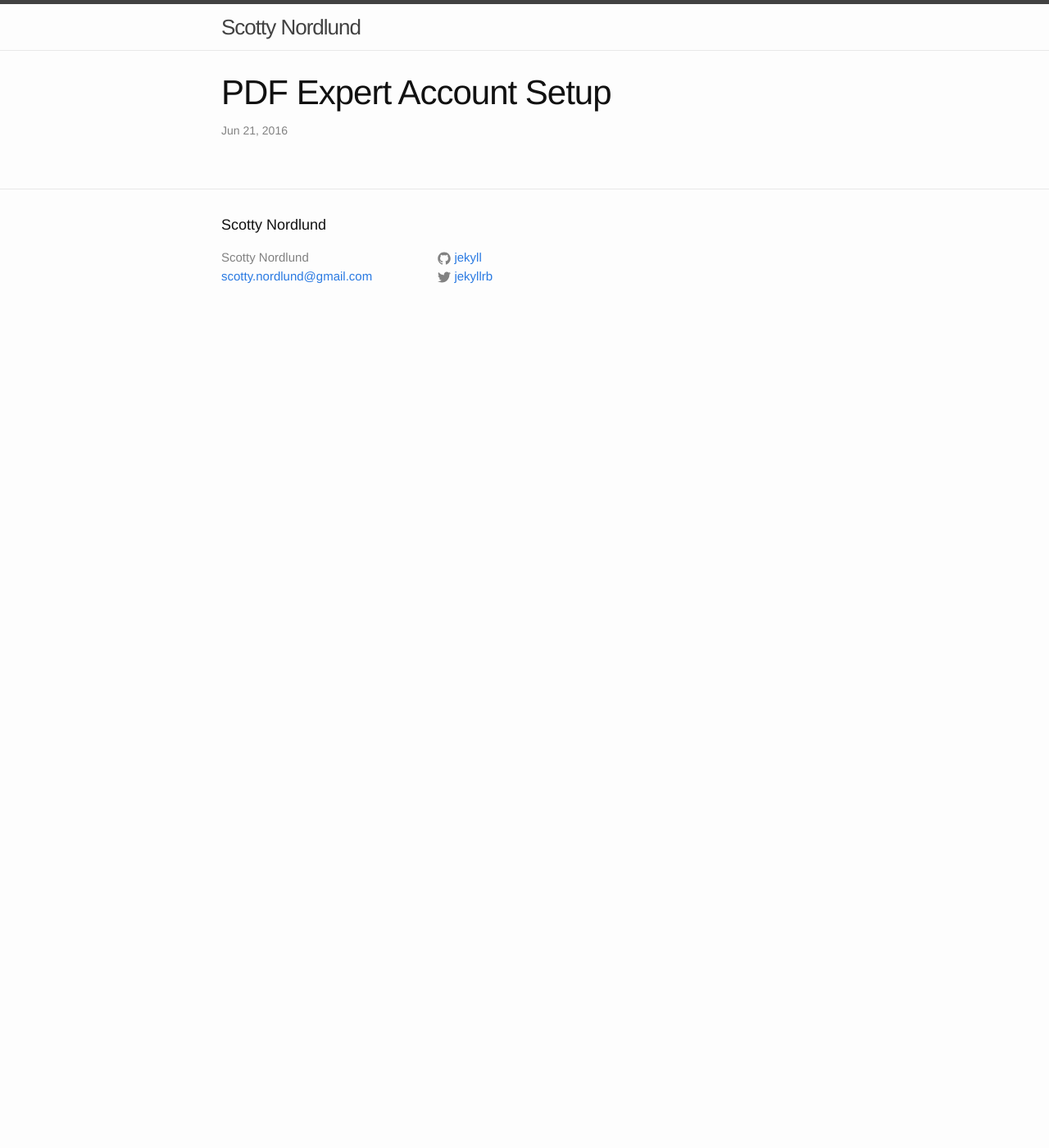
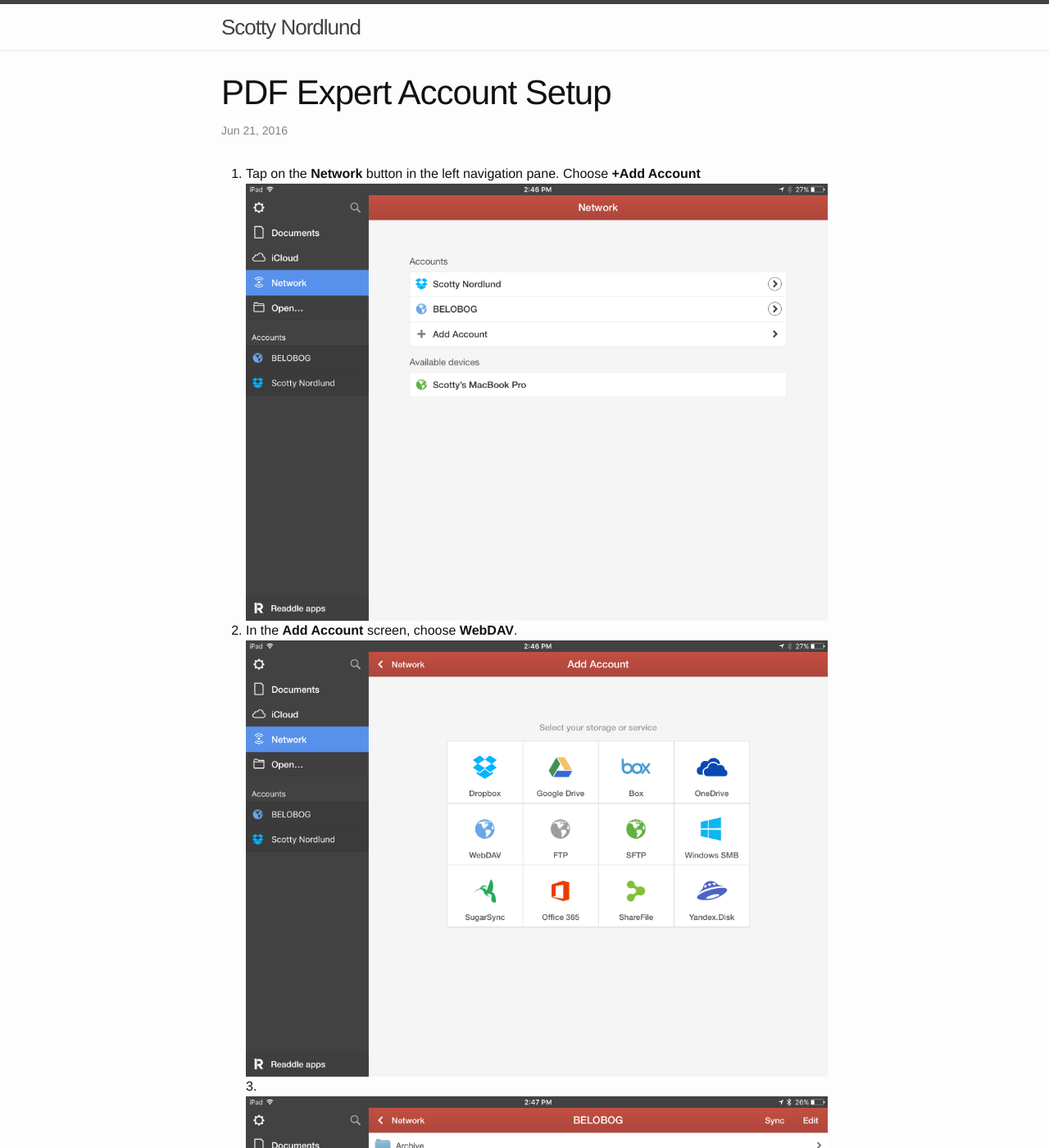
Before and after one commit to smn8600/tutorials, a Jekyll site: the page built from _posts/2016-06-21-pdf-expert-setup.markdown, in a window 1280 px wide and 1400 px high. Shown: the whole window at 82% size. Built offline with Jekyll 4.4.1, drawn with Linux system fonts in a browser that asks for light colours.

Commit message:
added instructions for setting up PDF Expert, need to finish

```diff
--- a/_layouts/default.html
+++ b/_layouts/default.html
@@ -14,6 +14,7 @@
     </div>
 
     {% include footer.html %}
+
     {% if jekyll.environment == "development" %}
       <script>document.write('<script src="http://' + (location.host || 'localhost').split(':')[0] + ':35729/livereload.js?snipver=1"></' + 'script>')</script>
     {% endif %}
--- a/_posts/2016-06-21-pdf-expert-setup.markdown
+++ b/_posts/2016-06-21-pdf-expert-setup.markdown
@@ -4,3 +4,18 @@
 date:   2016-06-21 09:00:00 -0500
 categories: pdf-expert
 ---
+
+1. Tap on the __Network__ button in the left navigation pane. Choose __+Add Account__
+![][network]
+2. In the __Add Account__ screen, choose __WebDAV__.
+![][add-account]
+3.
+![][belobog]
+4.
+![][user-folder]
+
+[add-account]: /assets/2016-06-21-pdf-expert-setup/add-account.png
+[network]: /assets/2016-06-21-pdf-expert-setup/network.png
+[belobog]: /assets/2016-06-21-pdf-expert-setup/belobog.png
+
+[user-folder]: /assets/2016-06-21-pdf-expert-setup/user-folder.png
```
Also changed, not shown: _posts/2016-06-20-initial-powertrack-setup.markdown (line endings or trailing spaces), assets/2016-06-21-pdf-expert-setup/add-account.png (added), assets/2016-06-21-pdf-expert-setup/belobog.png (added), assets/2016-06-21-pdf-expert-setup/network.png (added), assets/2016-06-21-pdf-expert-setup/user-folder.png (added).
